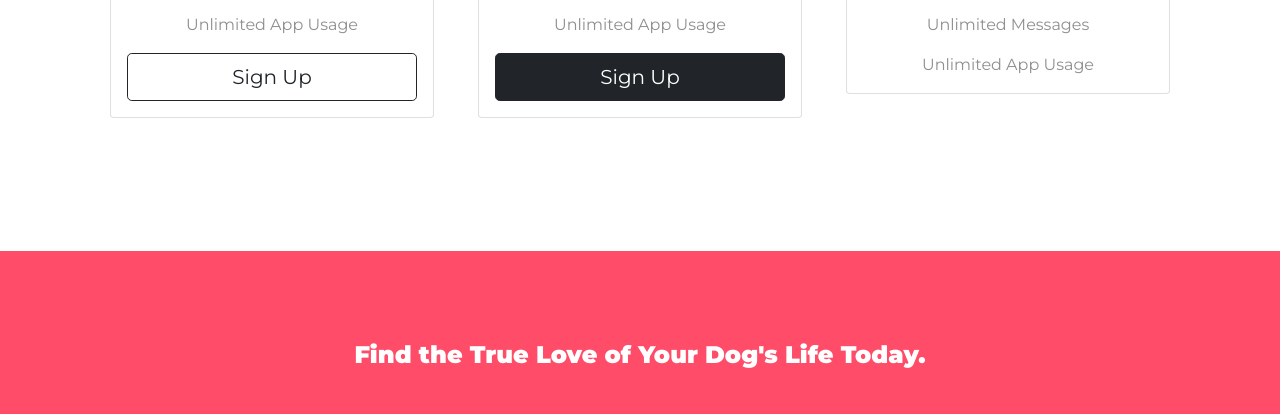
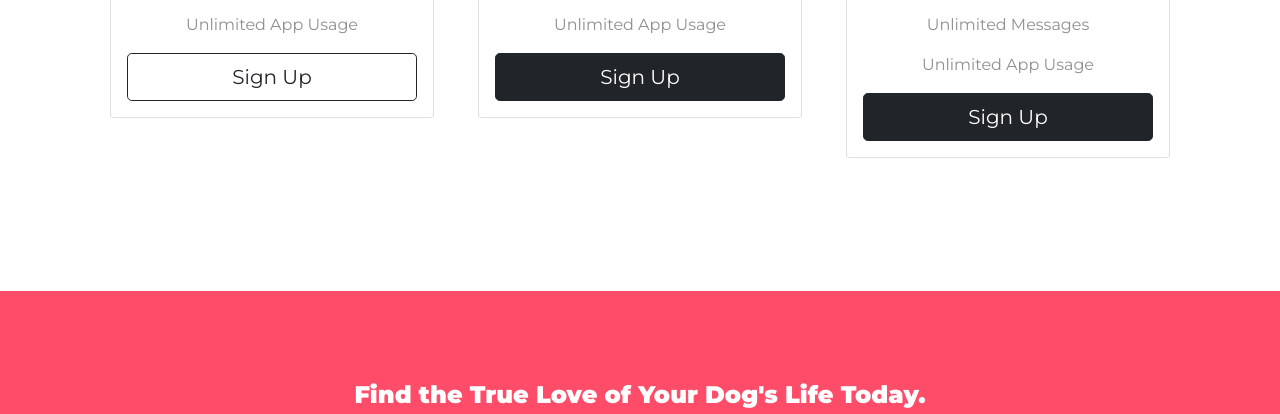
Before and after one commit to AlliNeuman/tindog, a plain HTML site: page index.html in a window 1280 px wide. Shown: the part 2347-2761 px from the top of the page. Drawn offline with nearby package versions, Linux system fonts and the light colour scheme.

Commit message:
add missing signup button

```diff
--- a/index.html
+++ b/index.html
@@ -163,6 +163,9 @@
             <p class="card-text">Unlimited Matches</p>
             <p class="card-text">Unlimited Messages</p>
             <p class="card-text">Unlimited App Usage</p>
+            <div class="d-grid gap-2">
+              <button type="button" class="btn btn-dark btn-lg">Sign Up</button>
+            </div>
           </div>
 
         </div>
```
